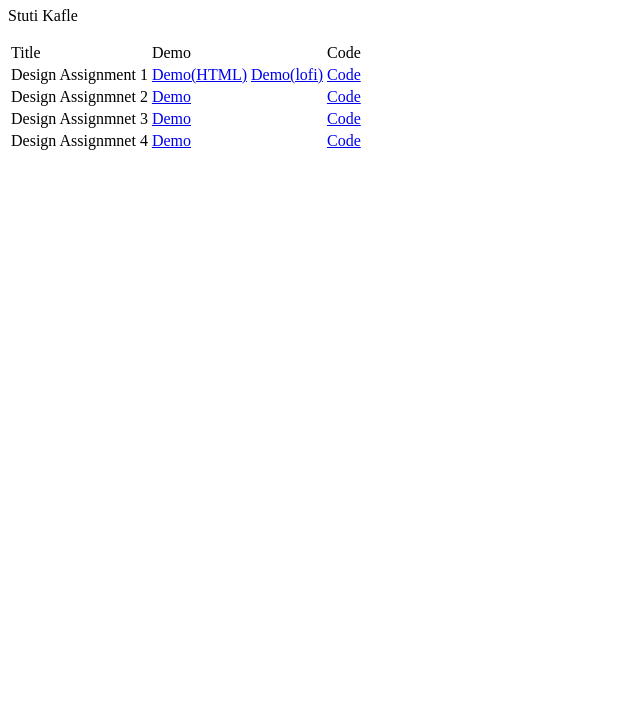
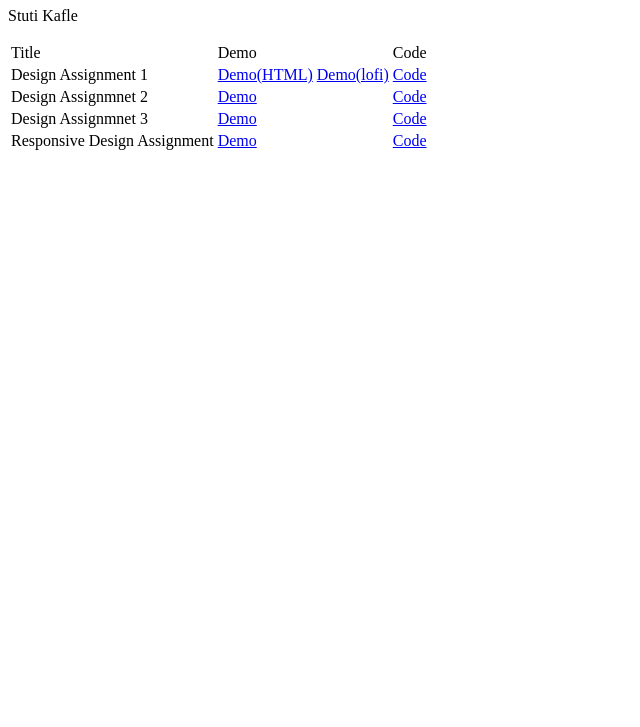
Before and after one commit to stutee/Leapfrog, a plain HTML site: page index.html in a window 1280 px wide. Shown: the part 73-800 px from the top of the page, without its empty margins (0-640 px from the left). Drawn offline with Linux system fonts and the light colour scheme.

Commit message:
updated assignment table

```diff
--- a/index.html
+++ b/index.html
@@ -35,7 +35,7 @@
             <td><a href="https://github.com/stutee/Leapfrog/tree/master/assignment/design-assignment-3">Code</a></td>
           </tr>
           <tr>
-            <td>Design Assignmnet 4</td>
+            <td>Responsive Design Assignment</td>
             <td><a href="./assignment/design-assignment-4/index.html">Demo</td>
             <td><a href="https://github.com/stutee/Leapfrog/tree/master/assignment/design-assignment-4">Code</a></td>
           </tr>
```
